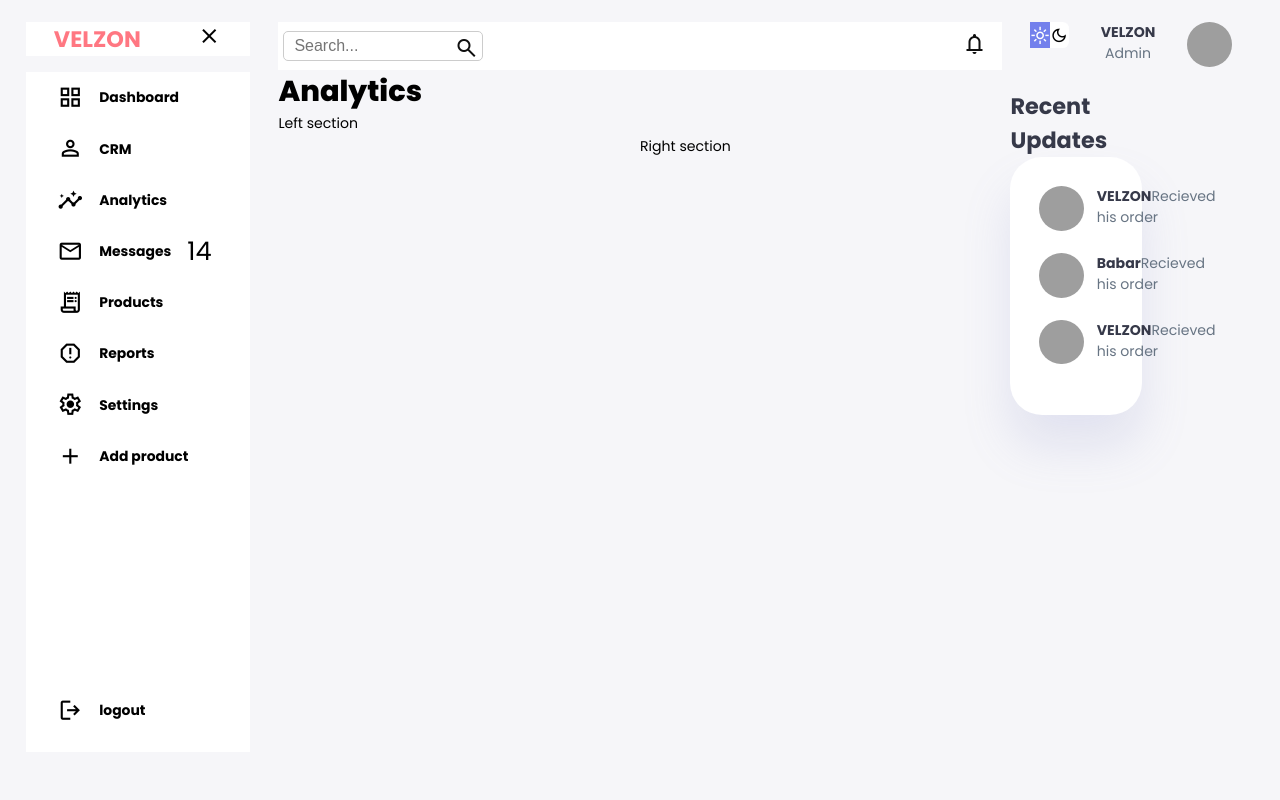
After one commit to dishithagajula/coapps-project-crm, a PHP site: page /analytics.html in a window 1280 px wide. The commit adds this page. Run offline with PHP 8.4, Linux system fonts and the light colour scheme; grey boxes are pictures that could not be loaded.

Commit message:
final commit

```diff
--- /dev/null
+++ b/analytics.html
@@ -0,0 +1,171 @@
+<!DOCTYPE html>
+<html lang="en">
+<head>
+    <meta charset="UTF-8">
+    <meta http-equi="X-UA-Compatible" content="IE-edge">
+    <meta name="viewport" content="width=device-width, initial-scale=1.0">
+    <title>CRM homepage</title>
+    <link rel="stylesheet" href="https://fonts.googleapis.com/css2?family=Material+Symbols+Outlined:opsz,wght,FILL,GRAD@20..48,100..700,0..1,-50..200" />
+    <link rel="stylesheet" href="css/homestyle.css">
+    <link rel="stylesheet" href="css/analytics.css">
+    <link href='https://unpkg.com/boxicons@2.1.4/css/boxicons.min.css' rel='stylesheet'>
+</head>
+
+<body>
+    <!-- container is divided into 3 parts
+         1. aside  2. main     3. right -->
+
+    <div class="container">
+
+        <!-- part 1 aside -->
+        <aside>
+            <div class="top">
+                <div class="logo">
+                    <h2><spam class='danger'>VELZON</spam></h2>
+                </div>
+                <div class="close" id="close_btn">
+                    <span class="material-symbols-outlined"> close</span>
+                </div>
+            </div>
+            <!-- menu section means sidebar -->
+
+            <div class="sidebar">
+
+                <a href="home.html">
+                    <span class="material-symbols-outlined"> grid_view</span>
+                    <h3> Dashboard</h3>
+                </a>
+
+                <a href="#" class="active">
+                    <span class="material-symbols-outlined"> person_outline</span>
+                    <h3> CRM</h3>
+                </a>
+
+                <a href="analytics.html">
+                    <span class="material-symbols-outlined"> insights</span>
+                    <h3> Analytics </h3>
+                </a>
+
+                <a href="#">
+                    <span class="material-symbols-outlined"> mail_outline </span>
+                    <h3> Messages</h3>
+                    <span class="msg_count">14</span>
+                </a>
+
+                <a href="#">
+                    <span class="material-symbols-outlined"> receipt_long</span>
+                    <h3> Products</h3>
+                </a>
+
+                <a href="#">
+                    <span class="material-symbols-outlined"> report_gmailerrorred</span>
+                    <h3> Reports</h3>
+                </a>
+
+                <a href="#">
+                    <span class="material-symbols-outlined">
+                        settings
+                        </span>
+                    <h3> Settings</h3>
+                </a>
+
+                <a href="#">
+                    <span class="material-symbols-outlined"> add</span>
+                    <h3> Add product</h3>
+                </a>
+
+                <a href="#">
+                    <span class="material-symbols-outlined"> logout</span>
+                    <h3> logout</h3>
+                </a>
+
+            </div>
+
+        </aside>
+
+        <!-- main section -->
+        <div class="main">
+            <!-- header -->
+            <header>
+                <div class="header-container">
+                  <div class="search-container">
+                    <input type="text" class="search-input" placeholder="Search...">
+                    <button class="search-button"><i class="fa fa-search"></i>
+                        <span class="material-symbols-outlined"> search</span></button>
+                  </div>
+                  <button>  <span class="material-symbols-outlined">
+                    notifications
+                    </span></button>
+                </div>
+              </header>
+            <!-- header  -->
+            <h1>Analytics</h1>
+            <div class="sectioncontainer">
+                <div class="left">Left section</div>
+                <div class="right">Right section</div>
+              </div>
+
+        </div>
+
+        <!-- right  -->
+            <div class="right">
+                <div class="top">
+                    <button id="menu_bar">
+                        <span class="material-symbols-sharp">menu</span>
+                    </button>
+                    <div class="theme-toggler">
+                        <span class="material-symbols-outlined active">light_mode</span>
+                        <span class="material-symbols-outlined">dark_mode</span>
+                    </div>
+                    <div class="profile">
+                        <div class="info">
+                            <p><b>VELZON</b></p>
+                            <p>Admin</p>
+                            <small class="text-muted"></small>
+                        </div>
+                        <div class="profile-photo">
+                            <img src="css/images/admin.jpg " alt=" ">
+                            <!-- add picture here to get on the admin  -->
+                        </div>
+                    </div>
+                </div>
+                <!-- recent updates  section-->
+            <div class="recent_updates">
+                <h2>Recent Updates</h2>
+                <div class="updates">
+                    <div class="update">
+                        <div class="profile-photo">
+                            <img src="css/images/admin.jpg" alt="">
+                            <!-- here add picture same admin pic or another  -->
+                        </div>
+                        <div class="message">
+                            <p><b>VELZON</b>Recieved his order</p>
+                        </div>
+                    </div>
+                    <div class="update">
+                        <div class="profile-photo">
+                            <img src="css/images/admin.jpg" alt="">
+                            <!-- here add picture same admin pic or another  -->
+                        </div>
+                        <div class="message">
+                            <p><b>Babar</b>Recieved his order</p>
+                        </div>
+                    </div>
+                    <div class="update">
+                        <div class="profile-photo">
+                            <img src="css/images/admin.jpg" alt="">
+                            <!-- here add picture same admin pic or another  -->
+                        </div>
+                        <div class="message">
+                            <p><b>VELZON</b>Recieved his order</p>
+                        </div>
+                    </div>
+                </div>
+            </div>
+            <!-- end recent updates section -->
+
+            </div>
+    </div>
+    <script src='home.js'></script>
+</body>
+</html>
--- /dev/null
+++ b/css/analytics.css
@@ -0,0 +1,66 @@
+header {
+    background-color: var(--clr-white);
+    justify-content: space-around;
+    margin-top: 1.4rem;
+    align-items: center;
+    padding: 5px;
+  }
+
+  .header-container {
+    display: flex;
+    justify-content: space-between;
+    align-items: center;
+  }
+
+  button {
+    background-color: transparent;
+    border: none;
+    color: #0f0f0f;
+    cursor: pointer;
+    font-size: 16px;
+    padding: 5px 10px;
+  }
+
+  button:hover {
+    background-color: #e2dbdb;
+  }
+  .search-container {
+    position: relative;
+    display: flex;
+    align-items: center;
+  }
+
+  .search-input {
+    width: 200px;
+    height: 30px;
+    border: 1px solid #ccc;
+    border-radius: 5px;
+    padding: 0 10px;
+    font-size: 16px;
+    outline: none;
+  }
+
+  .search-button {
+    position: absolute;
+    right: 0;
+    top: 0;
+    background: transparent;
+    border: none;
+    cursor: pointer;
+    padding: 5px;
+  }
+
+  .search-button i {
+    font-size: 18px;
+    color: #666;
+  }
+
+  .left {
+    float: left;
+    width: 50%; /* adjust the width as needed */
+  }
+
+  .right {
+    float: left;
+    width: 50%; /* adjust the width as needed */
+  }
--- a/css/homestyle.css
+++ b/css/homestyle.css
@@ -117,7 +117,6 @@ aside{
     height:100vh;
 }
 aside .top{
-
     background-color: var(--clr-white);
     display: flex;
     justify-content: space-around;
@@ -142,7 +141,6 @@ aside .sidebar{
 aside .h3{
     font-weight: 400;
 }
-
 aside .sidebar a{
     display: flex;
     color: var(--clr-Info-dark);
--- a/css/styles.css
+++ b/css/styles.css
@@ -12,7 +12,7 @@ body{
     justify-content: center;
     align-items: center;
     min-height: 100vh;
-    background:url('img.jpg') no-repeat;
+    background:url('images/background.jpg') no-repeat;
     background-size: cover;
     background-position: center;
 }
```
Also changed, not shown: home.html (+19 -9 lines), css/images/background.jpg (renamed from css/img.jpg), 1 other file.
